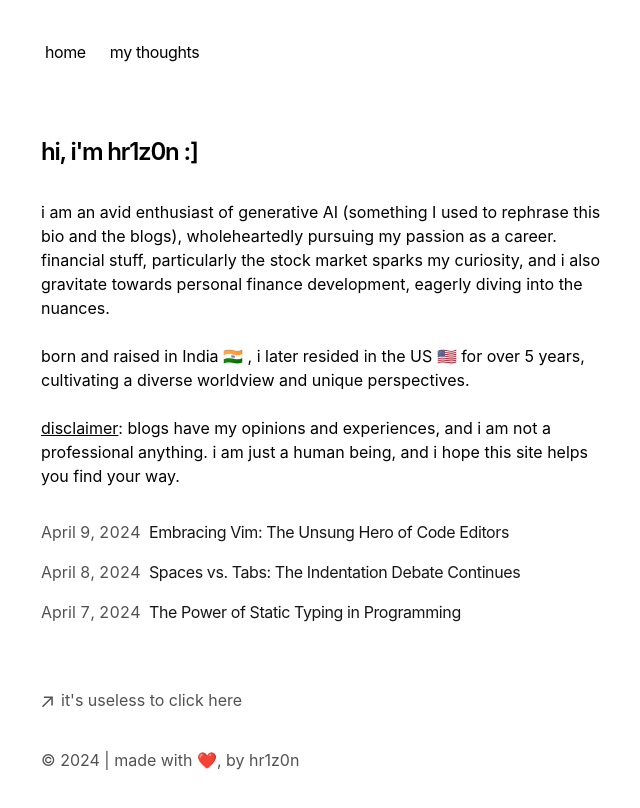
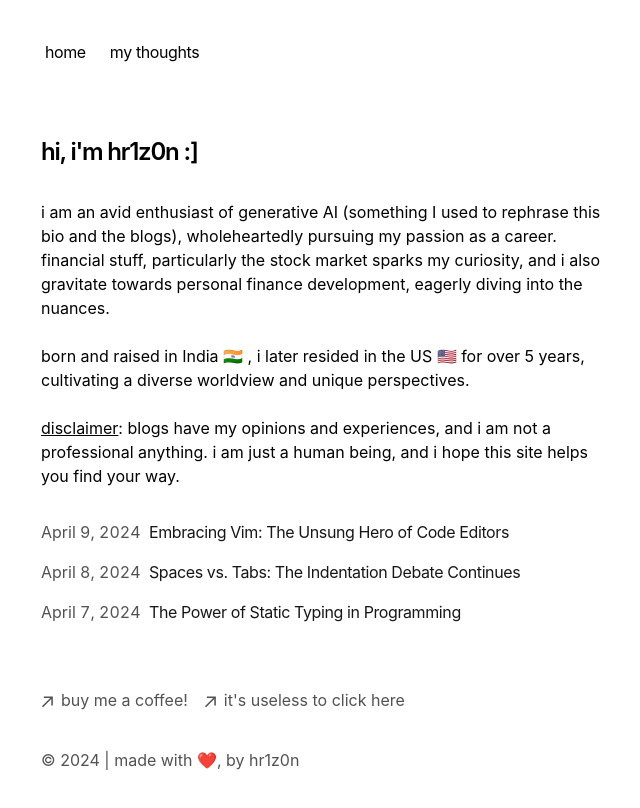
Before and after one commit to pratham-darooka/hr1z0n, a Next.js app: page / in a window 1280 px wide. Shown: the top 808 px of the page, without its empty margins (311-951 px from the left). Built offline with nearby package versions, Linux system fonts and the light colour scheme.

Commit message:
added sponsor to footer

```diff
--- a/app/components/footer.tsx
+++ b/app/components/footer.tsx
@@ -24,6 +24,17 @@
             className="flex items-center transition-all hover:text-neutral-800 dark:hover:text-neutral-100"
             rel="noopener noreferrer"
             target="_blank"
+            href="https://buymeacoffee.com/hr1z0n"
+          >
+            <ArrowIcon />
+            <p className="ml-2 h-7">buy me a coffee!</p>
+          </a>
+        </li>
+        <li>
+          <a
+            className="flex items-center transition-all hover:text-neutral-800 dark:hover:text-neutral-100"
+            rel="noopener noreferrer"
+            target="_blank"
             href="https://github.com/pratham-darooka/hr1z0n"
           >
             <ArrowIcon />
```
